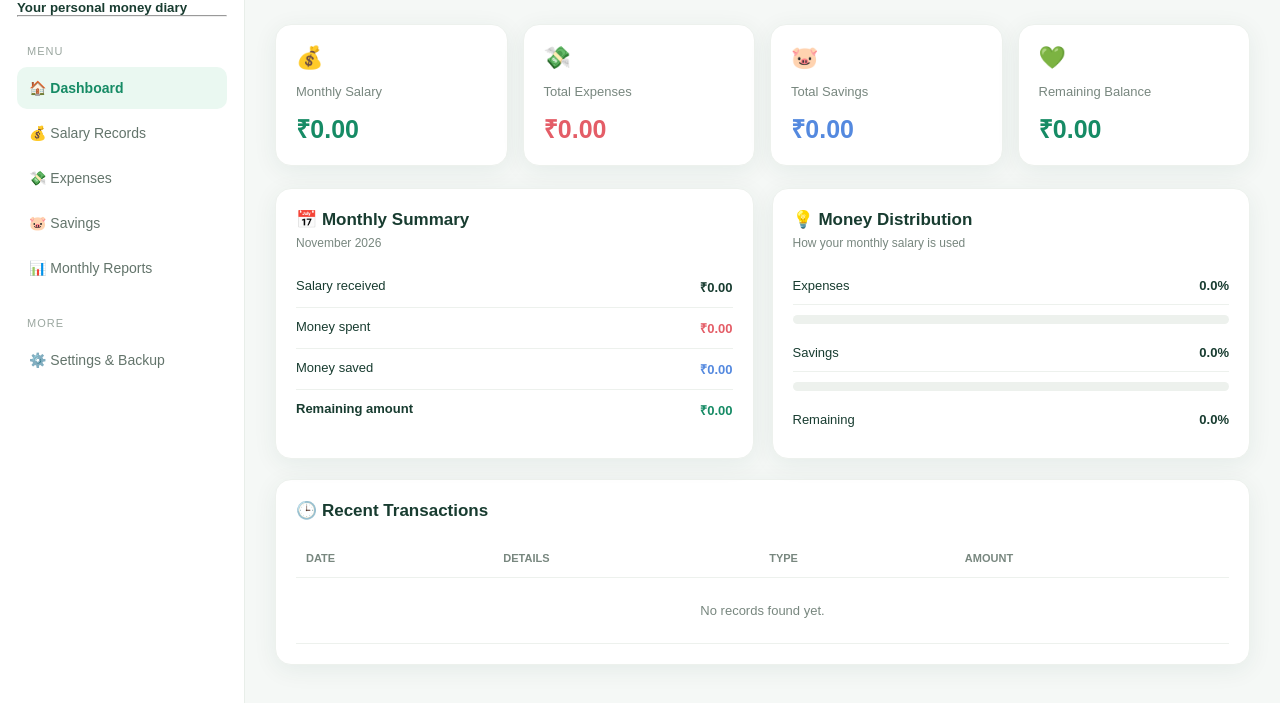
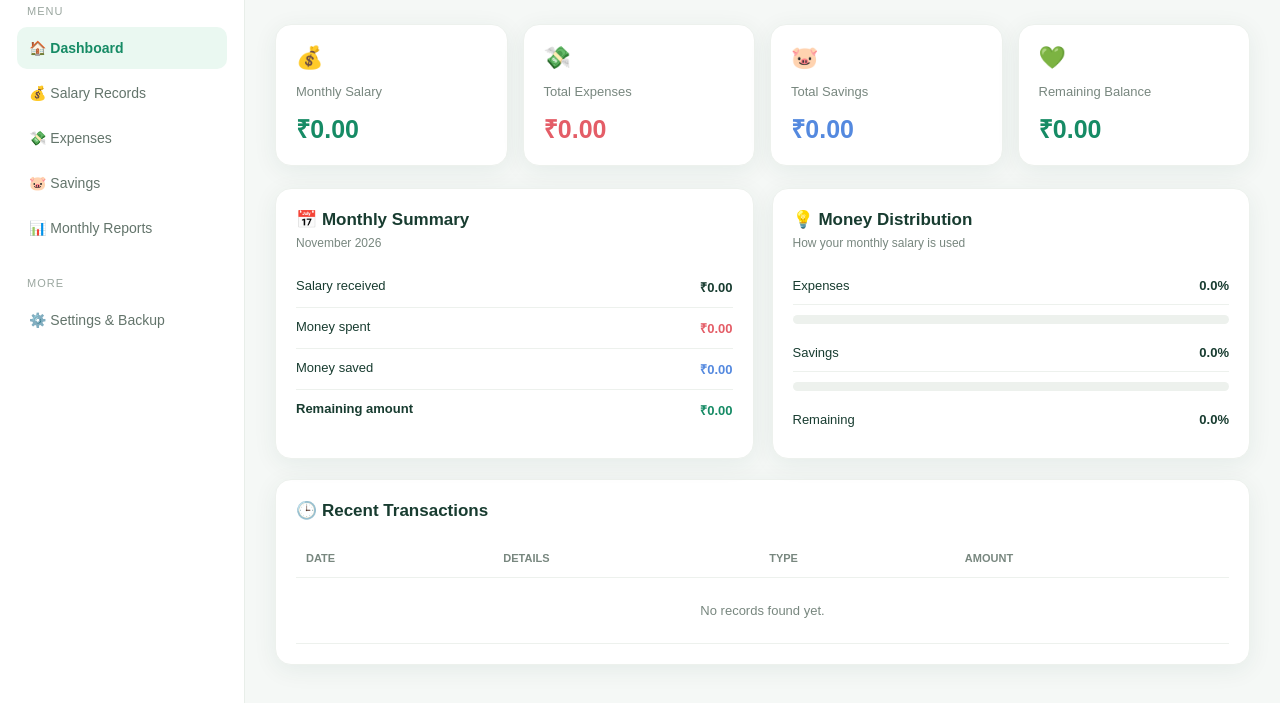
Before and after one commit to Rajnish9570/salarymanagement.github.io, a plain HTML site: page index.html in a window 1280 px wide. Shown: the part 97-800 px from the top of the page. Drawn offline with Linux system fonts and the light colour scheme.

Commit message:
Remove duplicate heading from sidebar
Removed redundant heading for clarity.

```diff
--- a/index.html
+++ b/index.html
@@ -131,8 +131,6 @@ th{color:var(--muted);font-size:11px;text-transform:uppercase}
   <div class="logo">🌱 PennyBloom
     <small>Your personal money diary</small>
   </div>
-
-  <h5>PENNY BLOOM 🌱 <BR> Your personal money diary <HR> </h5>
   <div class="nav-title">MENU</div>
   <button class="nav-btn active" data-page="dashboard">🏠 Dashboard</button>
   <button class="nav-btn" data-page="salary">💰 Salary Records</button>
```
